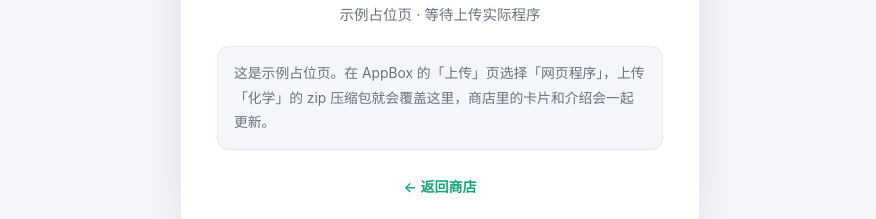
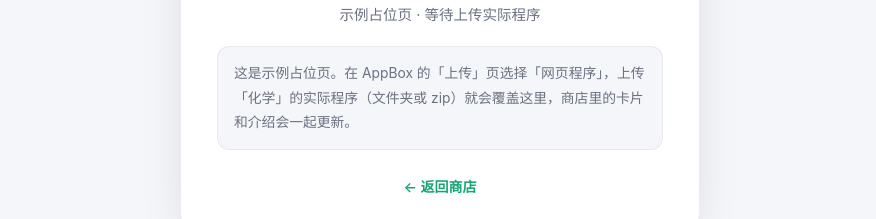
Before and after one commit to feifeigongzhu123/AppBox, a plain HTML site: page apps/huaxue/index.html in a window 1280 px wide. Shown: the part 369-588 px from the top of the page, without its empty margins (200-1076 px from the left). Drawn offline with Linux system fonts and the light colour scheme.

Commit message:
AppBox: add apps/huaxue/index.html

```diff
--- a/apps/huaxue/index.html
+++ b/apps/huaxue/index.html
@@ -75,7 +75,7 @@
     <div class="icon">⚗</div>
     <h1>化学</h1>
     <p class="tag">示例占位页 · 等待上传实际程序</p>
-    <p class="note">这是示例占位页。在 AppBox 的「上传」页选择「网页程序」，上传「化学」的 zip 压缩包就会覆盖这里，商店里的卡片和介绍会一起更新。</p>
+    <p class="note">这是示例占位页。在 AppBox 的「上传」页选择「网页程序」，上传「化学」的实际程序（文件夹或 zip）就会覆盖这里，商店里的卡片和介绍会一起更新。</p>
     <a class="back" href="../../index.html#/app/huaxue" target="_top">← 返回商店</a>
   </main>
 </body>
```
